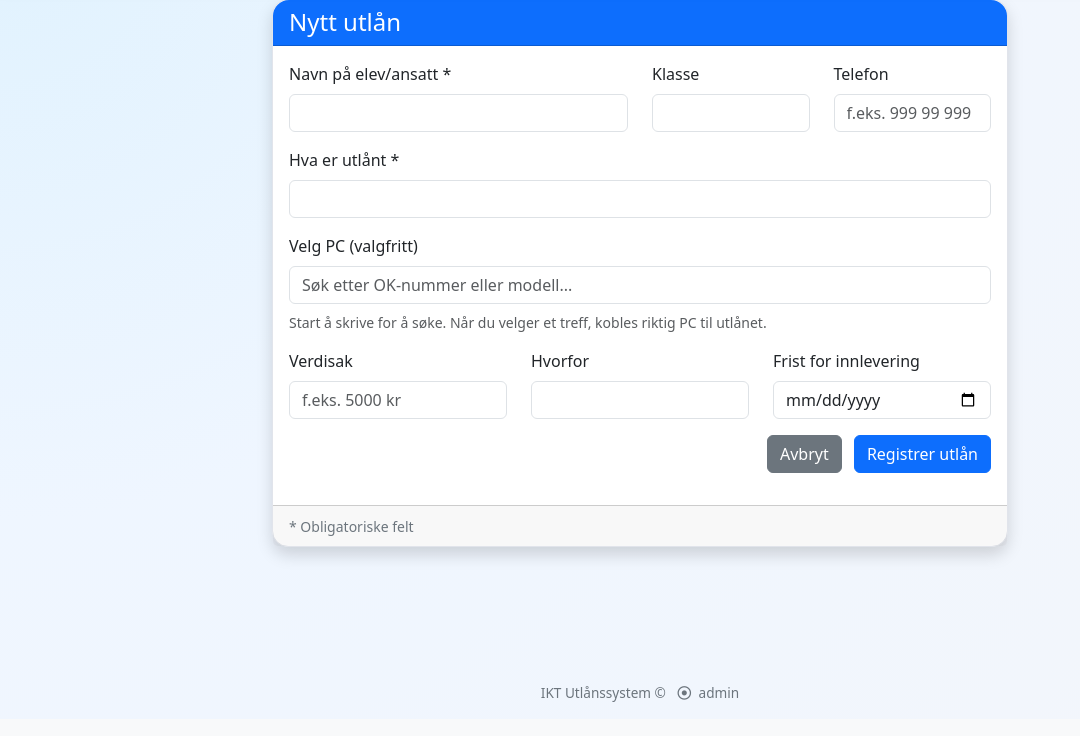
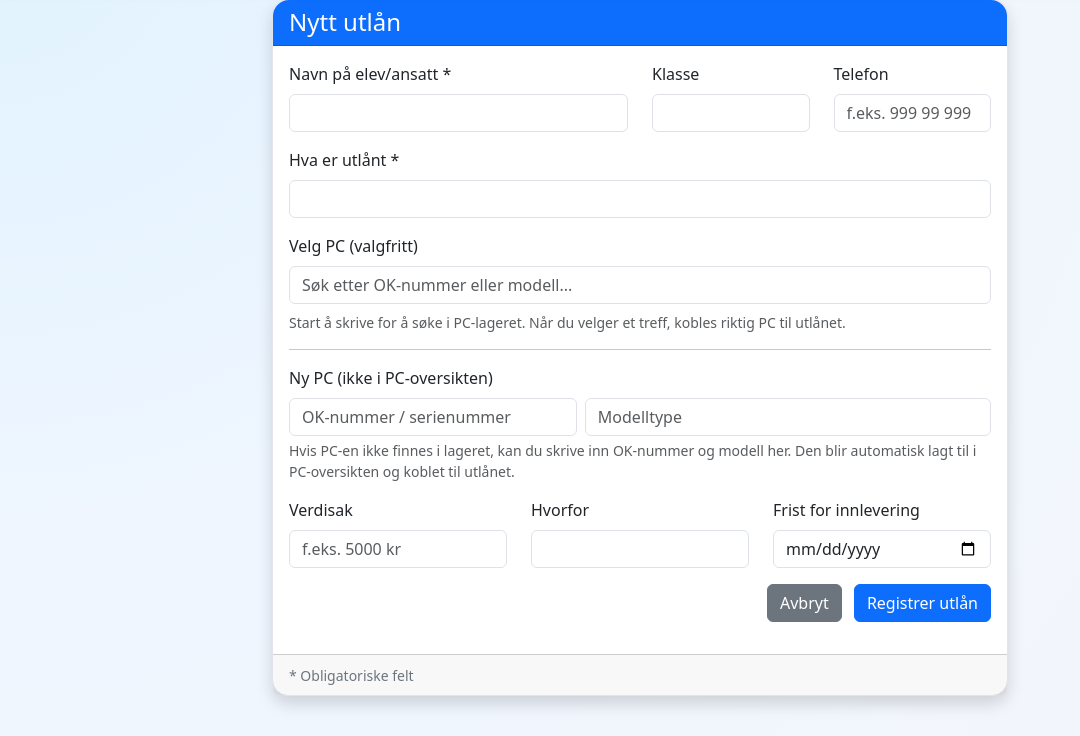
Before and after one commit to HenrikHaalandDev/ikt_ultaan, a Flask app: page /loan/new in a window 1280 px wide. Shown: the part 81-817 px from the top of the page, without its empty margins (0-1080 px from the left). Before the commit the page ends 783 px from the top, so only its background shows below. Run offline with Flask 3, Linux system fonts and the light colour scheme; a user stored in the database is signed in.

Commit message:
fixed search feature + added automation for pc storage

```diff
--- a/app.py
+++ b/app.py
@@ -568,30 +568,61 @@ def new_loan():
         reason = request.form.get('reason', '').strip()
         value = request.form.get('value', '').strip()
         due_date_str = request.form.get('due_date')
-        pc_id = request.form.get('pc_id')  # optional
 
+        # Fra søk / datalist (eksisterende PC)
+        pc_id_raw = request.form.get('pc_id')
+
+        # Fra "ny PC"-feltene
+        pc_ok_number = request.form.get('pc_ok_number', '').strip()
+        pc_model_type = request.form.get('pc_model_type', '').strip()
+
+        # --- Frist ---
         due_date = None
         if due_date_str:
             try:
-                # Lagres som datetime, men kun dato brukes
                 due_date = datetime.strptime(due_date_str, "%Y-%m-%d")
             except ValueError:
                 flash('Ugyldig frist-dato. Bruk format ÅÅÅÅ-MM-DD.', 'danger')
                 return redirect(url_for('new_loan'))
 
+        # --- Valider påkrevde felt ---
         if not borrower_name or not item:
             flash('Navn og utstyr er påkrevd.', 'danger')
             return redirect(url_for('new_loan'))
 
-        selected_pc_id = int(pc_id) if pc_id else None
+        # --- Finn / lag PC ---
+        selected_pc_id = None
 
-        # Blokker nytt lån hvis PC allerede er utlånt
+        # 1) Hvis bruker har valgt en eksisterende PC fra søkefeltet
+        if pc_id_raw:
+            try:
+                selected_pc_id = int(pc_id_raw)
+            except ValueError:
+                selected_pc_id = None
+
+        # 2) Hvis ingen eksisterende PC er valgt, men bruker har fylt ut ny PC
+        if not selected_pc_id and pc_ok_number and pc_model_type:
+            # Sjekk først om den finnes fra før (samme OK-nummer)
+            existing_pc = PC.query.filter_by(ok_number=pc_ok_number).first()
+            if existing_pc:
+                selected_pc_id = existing_pc.id
+            else:
+                # Lag ny PC i lageret
+                new_pc = PC(ok_number=pc_ok_number, model_type=pc_model_type, notes=None)
+                db.session.add(new_pc)
+                db.session.flush()  # få new_pc.id uten å commite enda
+                selected_pc_id = new_pc.id
+
+        # 3) Blokker lån hvis valgt PC allerede er utlånt
         if selected_pc_id:
             already_out = Loan.query.filter_by(pc_id=selected_pc_id, is_returned=False).first()
             if already_out:
                 flash("Denne PC-en er allerede utlånt.", "danger")
+                # Hvis vi nettopp opprettet en PC, ruller vi tilbake den også
+                db.session.rollback()
                 return redirect(url_for('new_loan'))
 
+        # --- Lag selve utlånet ---
         loan = Loan(
             borrower_name=borrower_name,
             borrower_phone=borrower_phone,
@@ -600,7 +631,7 @@ def new_loan():
             reason=reason,
             value=value,
             due_date=due_date,
-            pc_id=selected_pc_id,
+            pc_id=selected_pc_id,   # kan være None hvis ingen PC er valgt
             user_id=session['user_id']
         )
 
@@ -611,6 +642,7 @@ def new_loan():
         return redirect(url_for('dashboard'))
 
     return render_template('new_loan.html', pcs=pcs)
+
 
 
 @app.route('/loan/<int:loan_id>')
--- a/templates/new_loan.html
+++ b/templates/new_loan.html
@@ -32,32 +32,55 @@
                         <input type="text" class="form-control" id="item" name="item" required>
                     </div>
 
-                    <!-- NY: Søkefelt for PC -->
+                    <!-- 1) Søk i eksisterende PC-lager -->
                     <div class="mb-3">
-                        <label for="pc_search_input" class="form-label">{{ t('Velg PC (valgfritt)') }}</label>
+                        <label for="pc_search_input" class="form-label">
+                            {{ t('Velg PC (valgfritt)') }}
+                        </label>
 
-                        <input
-                            type="text"
-                            class="form-control mb-2"
-                            id="pc_search_input"
-                            list="pc_list"
-                            placeholder="{{ t('Søk etter OK-nummer eller modell...') }}"
-                        >
+                        <input type="text" class="form-control mb-2" id="pc_search_input" list="pc_list"
+                            placeholder="{{ t('Søk etter OK-nummer eller modell...') }}">
 
                         <datalist id="pc_list">
                             {% for pc in pcs %}
-                            <option
-                                data-id="{{ pc.id }}"
-                                value="{{ pc.ok_number }} — {{ pc.model_type }}">
+                            <option data-id="{{ pc.id }}" value="{{ pc.ok_number }}"
+                                label="{{ pc.ok_number }} — {{ pc.model_type }}">
                             </option>
                             {% endfor %}
                         </datalist>
+
 
                         <!-- Skjult felt som faktisk sendes til serveren -->
                         <input type="hidden" name="pc_id" id="pc_id_hidden">
 
                         <div class="form-text">
-                            {{ t('Start å skrive for å søke. Når du velger et treff, kobles riktig PC til utlånet.') }}
+                            {{ t('Start å skrive for å søke i PC-lageret. Når du velger et treff, kobles riktig PC til
+                            utlånet.') }}
+                        </div>
+                    </div>
+
+                    <hr>
+
+                    <!-- 2) Registrer helt ny PC direkte fra utlån -->
+                    <div class="mb-3">
+                        <label class="form-label">
+                            {{ t('Ny PC (ikke i PC-oversikten)') }}
+                        </label>
+
+                        <div class="row g-2">
+                            <div class="col-md-5">
+                                <input type="text" class="form-control" id="pc_ok_number" name="pc_ok_number"
+                                    placeholder="{{ t('OK-nummer / serienummer') }}">
+                            </div>
+                            <div class="col-md-7">
+                                <input type="text" class="form-control" id="pc_model_type" name="pc_model_type"
+                                    placeholder="{{ t('Modelltype') }}">
+                            </div>
+                        </div>
+
+                        <div class="form-text">
+                            {{ t('Hvis PC-en ikke finnes i lageret, kan du skrive inn OK-nummer og modell her. Den blir
+                            automatisk lagt til i PC-oversikten og koblet til utlånet.') }}
                         </div>
                     </div>
 
```
Also changed, not shown: templates/loan_edit.html (+13 -30 lines), instance/loan_system.db. Lines whose indentation alone changed are shown as unchanged.
